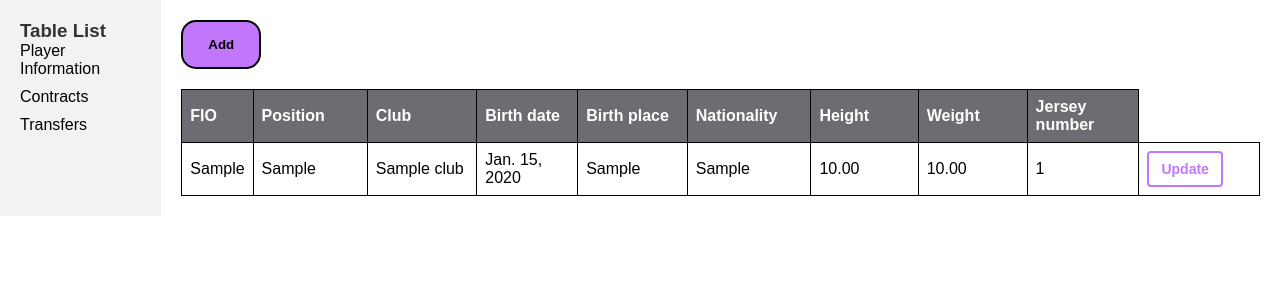
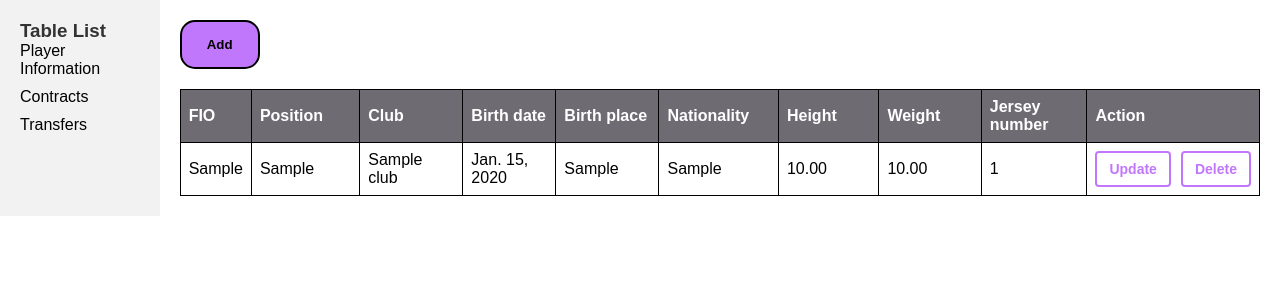
Before and after one commit to Alexxxem/TransferHub, a Django app: page /profile/ in a window 1280 px wide. Shown: the part 88-388 px from the top of the page. Run offline with Django 4.2, Linux system fonts and the light colour scheme; a user stored in the database is signed in; tables that the repository leaves empty hold one stand-in row (values such as "Sample post").

Commit message:
complete update & delete functions for Player

```diff
--- a/myapp/app/static/css/profile.css
+++ b/myapp/app/static/css/profile.css
@@ -169,7 +169,8 @@ span.close:hover {
     /* Добавьте стили по вашему усмотрению */
 }
 
-.btn-update {
+/* Shared styles for both buttons */
+.btn-common {
     display: inline-block;
     padding: 8px 12px;
     font-size: 14px;
@@ -177,14 +178,41 @@ span.close:hover {
     text-align: center;
     text-decoration: none;
     cursor: pointer;
+    border-radius: 4px;
+    transition: background-color 0.3s, color 0.3s;
+}
+
+/* Update button specific styles */
+.btn-update {
     border: 2px solid #c177fc;
     color: #c177fc;
     background-color: #ffffff;
-    border-radius: 4px;
-    transition: background-color 0.3s, color 0.3s;
 }
 
 .btn-update:hover {
     background-color: #c177fc;
     color: #ffffff;
 }
+
+/* Delete button specific styles */
+.btn-delete {
+    border: 2px solid #c177fc;
+    color: #c177fc;
+    background-color: #ffffff;
+}
+
+.btn-delete:hover {
+    background-color: #c177fc;
+    color: #ffffff;
+}
+
+/* Position the buttons next to each other */
+.btn-container {
+    display: flex; /* Use flexbox for horizontal alignment */
+    align-items: center; /* Center vertically within the container */
+}
+
+/* Adjust spacing between buttons */
+.btn-delete {
+    margin-left: 10px; /* Adjust the margin between buttons */
+}
--- a/myapp/app/templates/app/profile.html
+++ b/myapp/app/templates/app/profile.html
@@ -50,6 +50,7 @@
                         <th>Height</th>
                         <th>Weight</th>
                         <th>Jersey number</th>
+                        <th>Action</th>
                     </tr>
                 </thead>
                 <tbody>
@@ -65,7 +66,10 @@
                             <td>{{ player.weight }}</td>
                             <td>{{ player.jersey_number }}</td>
                             <td>
-                                <a class="btn btn-update" href="{% url 'app:update_player' player.player_id %}">Update</a>
+                                <div class="btn-container">
+                                    <a class="btn-common btn-update" href="{% url 'app:update_player' player.player_id %}">Update</a>
+                                    <a class="btn-common btn-delete" href="{% url 'app:delete_player' player.player_id %}">Delete</a>
+                                </div>
                             </td>
 
                         </tr>
--- a/myapp/app/urls.py
+++ b/myapp/app/urls.py
@@ -11,5 +11,6 @@ urlpatterns = [
     path("login/", LoginPage.as_view(), name='login'),
     path("logout/", views.logout_user, name='logout'),
     path("profile/update_player/<str:pk>/", views.update_player, name='update_player'),
+    path('profile/delete/<str:pk>/', views.delete_player, name='delete_player'),
 
 ]
--- a/myapp/app/views.py
+++ b/myapp/app/views.py
@@ -89,6 +89,23 @@ def update_player(request, pk):
     return render(request, 'app/update_form.html', context)
 
 
+def delete_player(request, pk):
+    # Retrieve the player object or return a 404 response if not found
+    player = get_object_or_404(Player, pk=pk)
+
+    if request.method == 'POST':
+        # If the request method is POST, it means the user has confirmed the deletion
+        player.delete()
+        # Redirect to a success page or another appropriate view after deletion
+        return redirect('app:profile')  # Replace 'app:index' with the desired URL
+
+    # If the request method is GET, render a confirmation page
+    context = {
+        'player': player,
+    }
+    return render(request, 'app/delete.html', context)
+
+
 class RegisterPage(View):
     template_name = 'app/register.html'
 
```
Also changed, not shown: myapp/app/templates/app/delete.html (added, +25 -0 lines).
